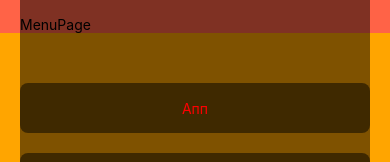
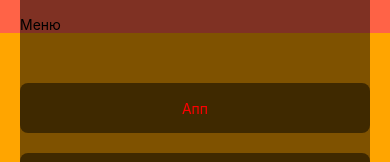
Before and after one commit to Rajasekardb/ReactNativeProj, a React Native app: screen / in a window 390 px wide. Shown: the top 162 px of the page. Built offline with nearby package versions, Linux system fonts and the light colour scheme; some icons are missing.

Commit message:
25-11-2023:16:32

```diff
--- a/src/components/layoutHoc/LayoutHoc.jsx
+++ b/dev/layoutHoc/LayoutHoc.jsx
@@ -1,9 +1,9 @@
 import React from 'react';
 import {View} from 'react-native';
 
-import Container from '../container/Container';
-import Header from '../header/Header';
-import Footer from '../footer/Footer';
+import Container from '../../src/components/container/Container';
+import Header from '../../src/components/header/Header';
+import Footer from '../../src/components/footer/Footer';
 
 import useStyleLayoutHoc from './useStyleLayoutHoc';
 import {SafeAreaView} from 'react-native-safe-area-context';
--- a/src/components/header/Header.jsx
+++ b/src/components/header/Header.jsx
@@ -1,18 +1,15 @@
 import React from 'react';
 import {Text, View, TouchableOpacity} from 'react-native';
+import {useNavigation} from '@react-navigation/native';
 import {FontAwesomeIcon} from '@fortawesome/react-native-fontawesome';
 import {faArrowLeft} from '@fortawesome/free-solid-svg-icons';
 import useStyleHeader from './useStyleHeader';
-import {useNavigation, useRoute} from '@react-navigation/native';
 
 import Container from '../container/Container';
 function Header({title}) {
   const styles = useStyleHeader();
-  const route = useRoute();
   const navigation = useNavigation();
   const goBack = () => navigation.goBack();
-
-  console.log(route);
 
   return (
     <View style={styles.header}>
--- /dev/null
+++ b/src/components/layoutMain/LayoutMain.jsx
@@ -0,0 +1,25 @@
+import React from 'react';
+import {View} from 'react-native';
+import {SafeAreaView} from 'react-native-safe-area-context';
+
+import Header from '../header/Header';
+import Footer from '../footer/Footer';
+import Container from '../container/Container';
+import useStyleLayoutMain from './useStyleLayoutMain';
+
+function LayoutMain({children, title}) {
+  const styles = useStyleLayoutMain();
+  return (
+    <SafeAreaView style={styles.layout}>
+      <Header title={title} />
+
+      <View style={styles.main}>
+        <Container>{children}</Container>
+      </View>
+
+      <Footer />
+    </SafeAreaView>
+  );
+}
+
+export default LayoutMain;
--- /dev/null
+++ b/src/components/layoutMain/useStyleLayoutMain.js
@@ -0,0 +1,20 @@
+import {StyleSheet} from 'react-native';
+
+function useStyleLayoutMain() {
+  const styles = StyleSheet.create({
+    layout: {
+      flex: 1,
+      justifyContent: 'space-between',
+      backgroundColor: 'green',
+    },
+
+    main: {
+      flex: 1,
+      backgroundColor: 'orange',
+    },
+  });
+
+  return styles;
+}
+
+export default useStyleLayoutMain;
--- a/src/pages/app/AppPage.jsx
+++ b/src/pages/app/AppPage.jsx
@@ -1,17 +1,19 @@
 import React from 'react';
 import {Text, View} from 'react-native';
 
-import LayoutHoc from '../../components/layoutHoc/LayoutHoc';
+import LayoutMain from '../../components/layoutMain/LayoutMain';
 
 import useStyleAppPage from './useStyleAppPage';
 
 function AppPage() {
   const styles = useStyleAppPage();
   return (
-    <View style={styles.page}>
-      <Text>AppPage</Text>
-    </View>
+    <LayoutMain title="Приложение">
+      <View style={styles.page}>
+        <Text>AppPage</Text>
+      </View>
+    </LayoutMain>
   );
 }
 
-export default LayoutHoc(AppPage, {title: 'AppPage'});
+export default AppPage;
--- a/src/pages/menu/MenuPage.jsx
+++ b/src/pages/menu/MenuPage.jsx
@@ -4,7 +4,7 @@ import {View, TouchableOpacity, Text} from 'react-native';
 import {routesButtonArray} from '../../routes/routes-data';
 
 import MenuItem from './menuItem/MenuItem';
-import LayoutHoc from '../../components/layoutHoc/LayoutHoc';
+import LayoutMain from '../../components/layoutMain/LayoutMain';
 
 import useStyleMenuPage from './useStyleMenuPage';
 import List from '../../components/list/List';
@@ -13,6 +13,7 @@ function MenuPage({navigation}) {
   const styles = useStyleMenuPage();
 
   return (
+    <LayoutMain title="Меню">
       <View style={styles.page}>
         <View style={styles.list}>
           <List
@@ -22,7 +23,8 @@ function MenuPage({navigation}) {
           />
         </View>
       </View>
+    </LayoutMain>
   );
 }
 
-export default LayoutHoc(MenuPage, {title: 'MenuPage'});
+export default MenuPage;
--- a/src/pages/test/TestPage.jsx
+++ b/src/pages/test/TestPage.jsx
@@ -1,17 +1,19 @@
 import React from 'react';
 import {Text, View} from 'react-native';
 
-import LayoutHoc from '../../components/layoutHoc/LayoutHoc';
+import LayoutMain from '../../components/layoutMain/LayoutMain';
 
 import useStyleTestPage from './useStyleTestPage';
 
 function TestPage() {
   const styles = useStyleTestPage();
   return (
-    <View style={styles.page}>
-      <Text>TestPage</Text>
-    </View>
+    <LayoutMain title="Тест">
+      <View style={styles.page}>
+        <Text>TestPage</Text>
+      </View>
+    </LayoutMain>
   );
 }
 
-export default LayoutHoc(TestPage, {title: 'TestPage'});
+export default TestPage;
```
Also changed, not shown: dev/layoutHoc/useStyleLayoutHoc.js (renamed from src/components/layoutHoc/useStyleLayoutHoc.js). Lines whose indentation alone changed are shown as unchanged.
